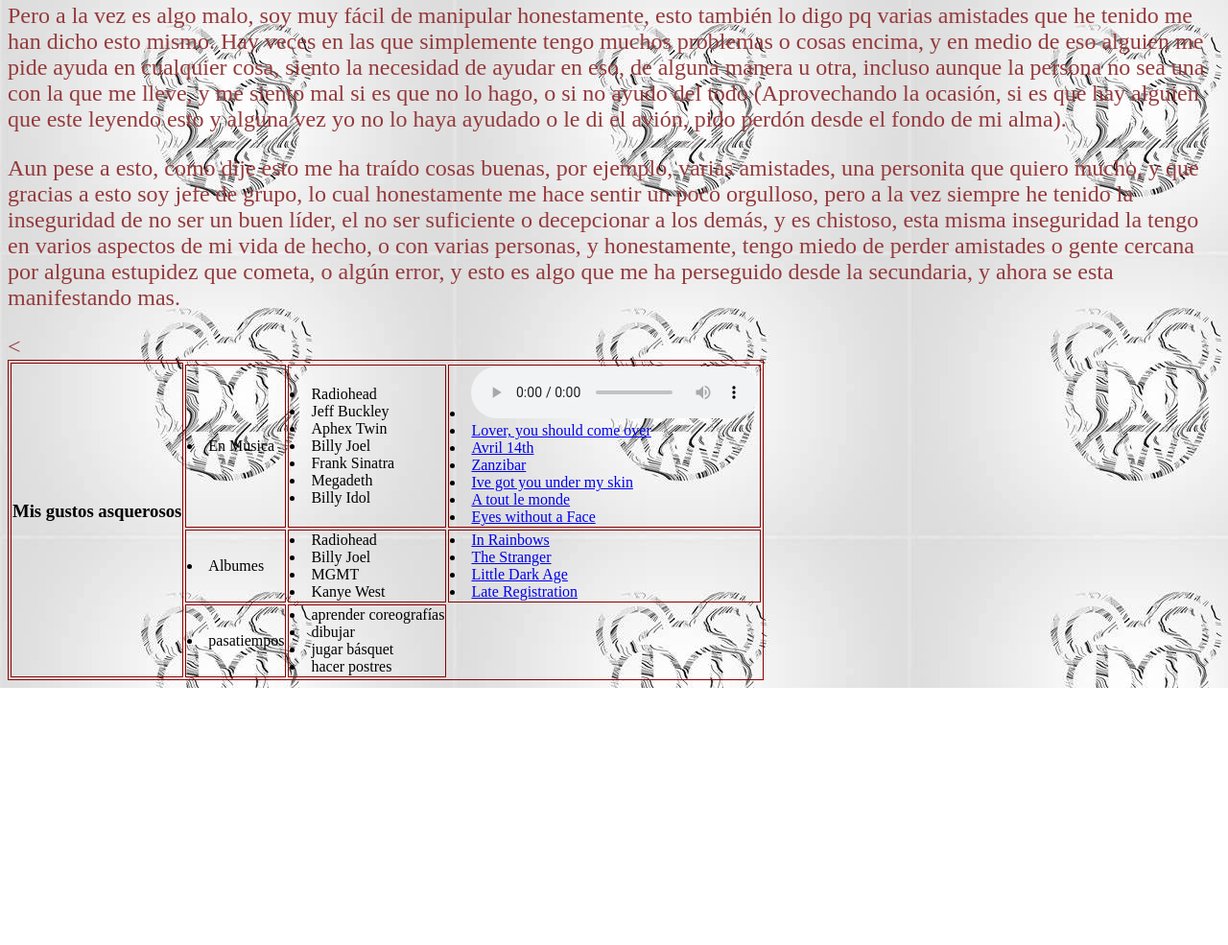
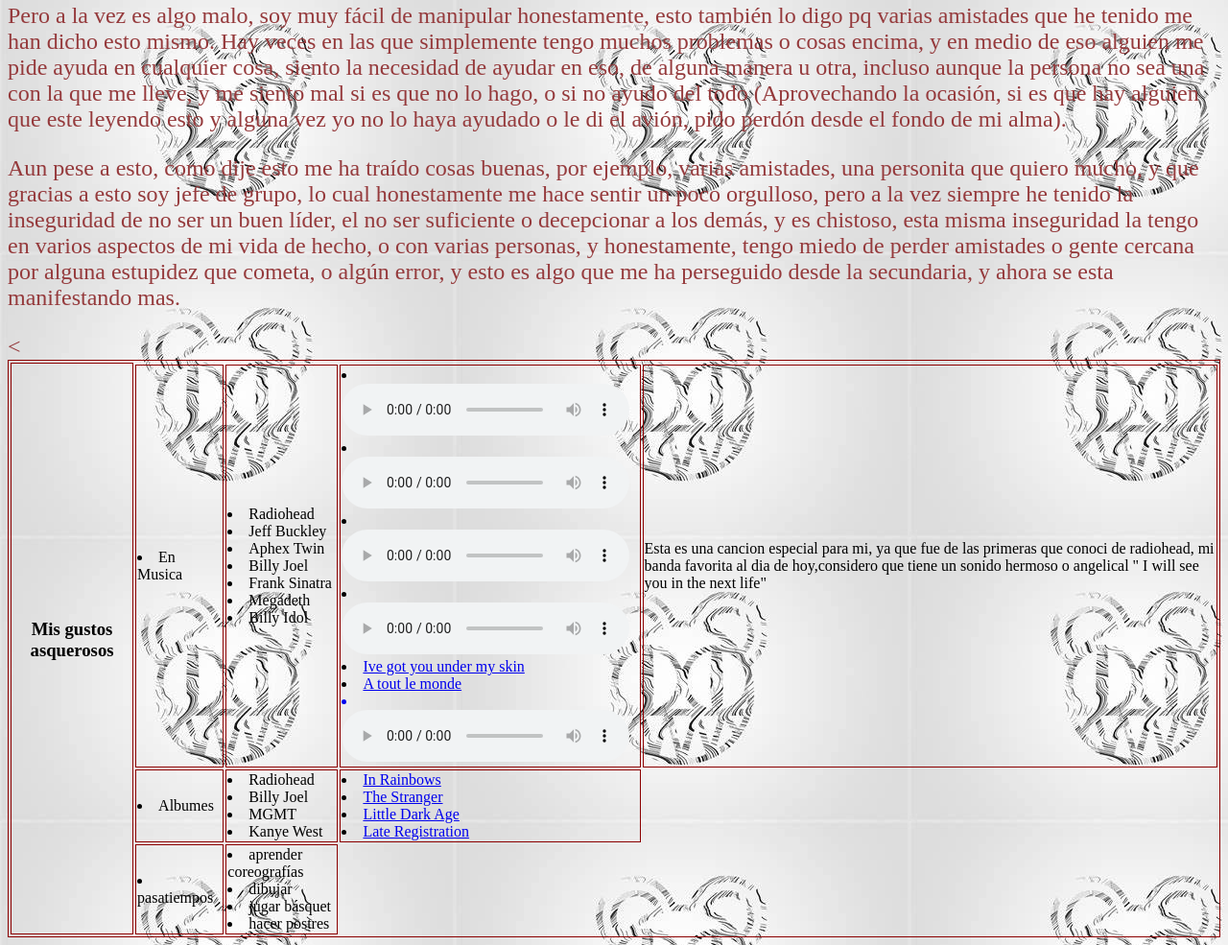
Before and after one commit to Rfzp/Gofuckyourself, a plain HTML site: page index.html in a window 1280 px wide. Shown: the part 328-1313 px from the top of the page at 96% size. Before the commit the page ends 1045 px from the top, so only its background shows below. Drawn offline with Linux system fonts and the light colour scheme.

Commit message:
Update index.html

```diff
--- a/index.html
+++ b/index.html
@@ -17,11 +17,17 @@
    <tr>
      <<td><li>En Musica</li></td>
       <td><li>Radiohead</li><li>Jeff Buckley</li><li>Aphex Twin</li><li>Billy Joel</li><li>Frank Sinatra</li><li>Megadeth</li><li>Billy Idol</li></td>
-      <td><li><audio src="motion-picture-soundtrack.mp3" autoplay controls loop>Motion Picture Soundtrack</audio></li><li><a href="https://www.youtube.com/watch?v=TVKGM7dPSrY">Lover, you should come over</li></li><li><a href="https://www.youtube.com/watch?v=uxTdTaNIUxo">Avril 14th</a></li><li><a href="https://www.youtube.com/watch?v=Yget4xVAulE">Zanzibar</li>
+      <td><li><audio src="motion-picture-soundtrack.mp3" autoplay controls loop>Motion Picture Soundtrack</audio></li>
+        <li><audio src="lover-you-shouldve-come-over.mp3" autoplay controls loop>Lover, you should come over</audio></li>
+     </li><li><audio src="avril-14th.mp3" autoplay controls loop>Avril 14th</audio></li>
+       <li><audio src="piano-man-official-audio.mp3" autoplay controls loop>Piano Man</li>
 <li><a href="https://www.youtube.com/watch?v=LhpXPKupMak">Ive got you under my skin</li>
 <li><a href="https://www.youtube.com/watch?v=n9QqkcDRYFw">A tout le monde</li>
-<li><a href="https://www.youtube.com/watch?v=9OFpfTd0EIs">Eyes without a Face</li>
+<li><audio src="eyes-without-a-face-remastered-1999.mp3" autoplay controls loop>Eyes without a Face</li>
 </a></td>
+       <td>Esta es una cancion especial para mi, ya que fue de las primeras que conoci de radiohead, mi banda favorita al dia de hoy,considero que tiene un sonido hermoso o angelical &quot;
+I will see you in the next life&quot;
+</td>
    </tr>
    <tr>
      <td><li>Albumes </li></td>
```
